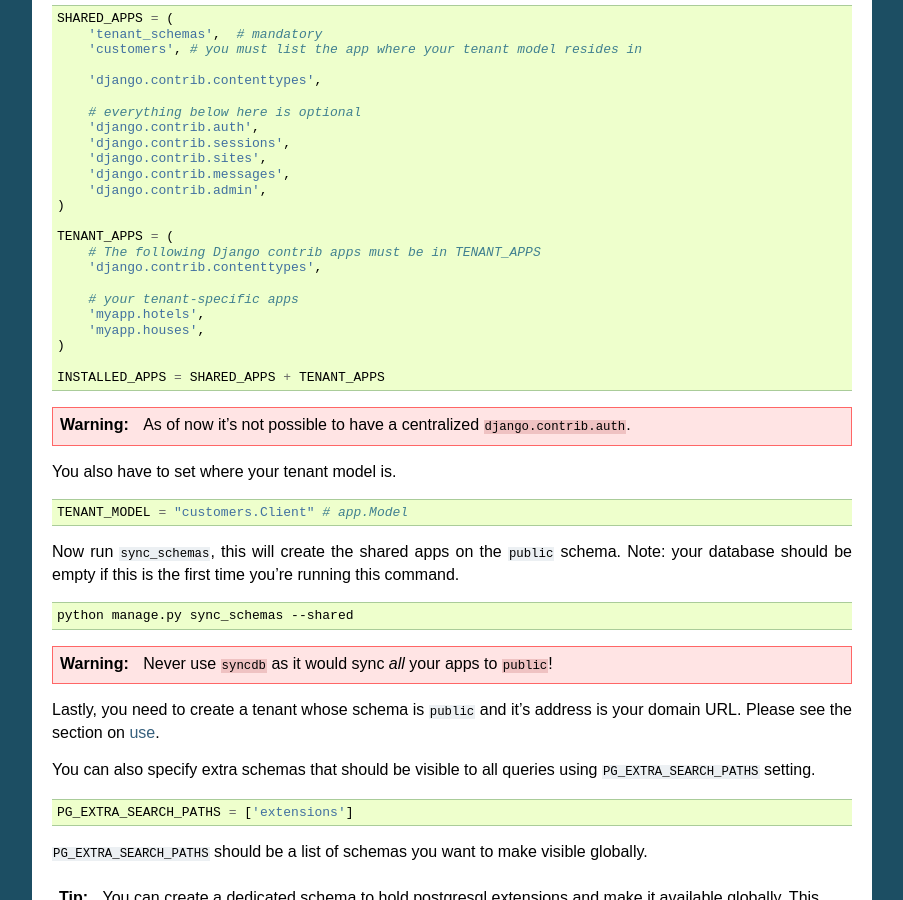
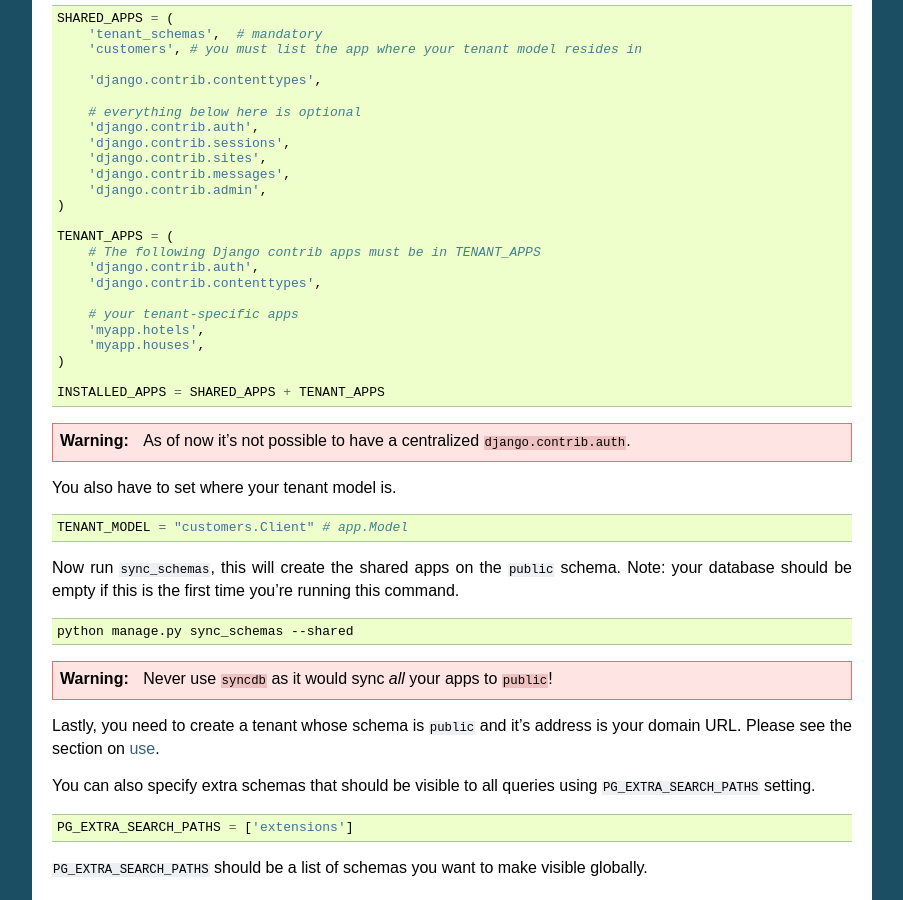
Before and after one commit to bernardopires/django-tenant-schemas, a Sphinx documentation site: the page built from docs/install.rst, in a window 1280 px wide and 900 px high, scrolled down 1297 px. Shown: the whole window, without its empty margins (198-1101 px from the left). Built offline with Sphinx 7.4.7, drawn with Linux system fonts in a browser that asks for light colours; the version number could not be read and is left out.

Commit message:
added missing TENANT_APPS

```diff
--- a/docs/install.rst
+++ b/docs/install.rst
@@ -80,6 +80,7 @@ By default all apps will be synced to your ``public`` schema and to your tenant
 
     TENANT_APPS = (
         # The following Django contrib apps must be in TENANT_APPS
+        'django.contrib.auth',
         'django.contrib.contenttypes',
 
         # your tenant-specific apps
```
